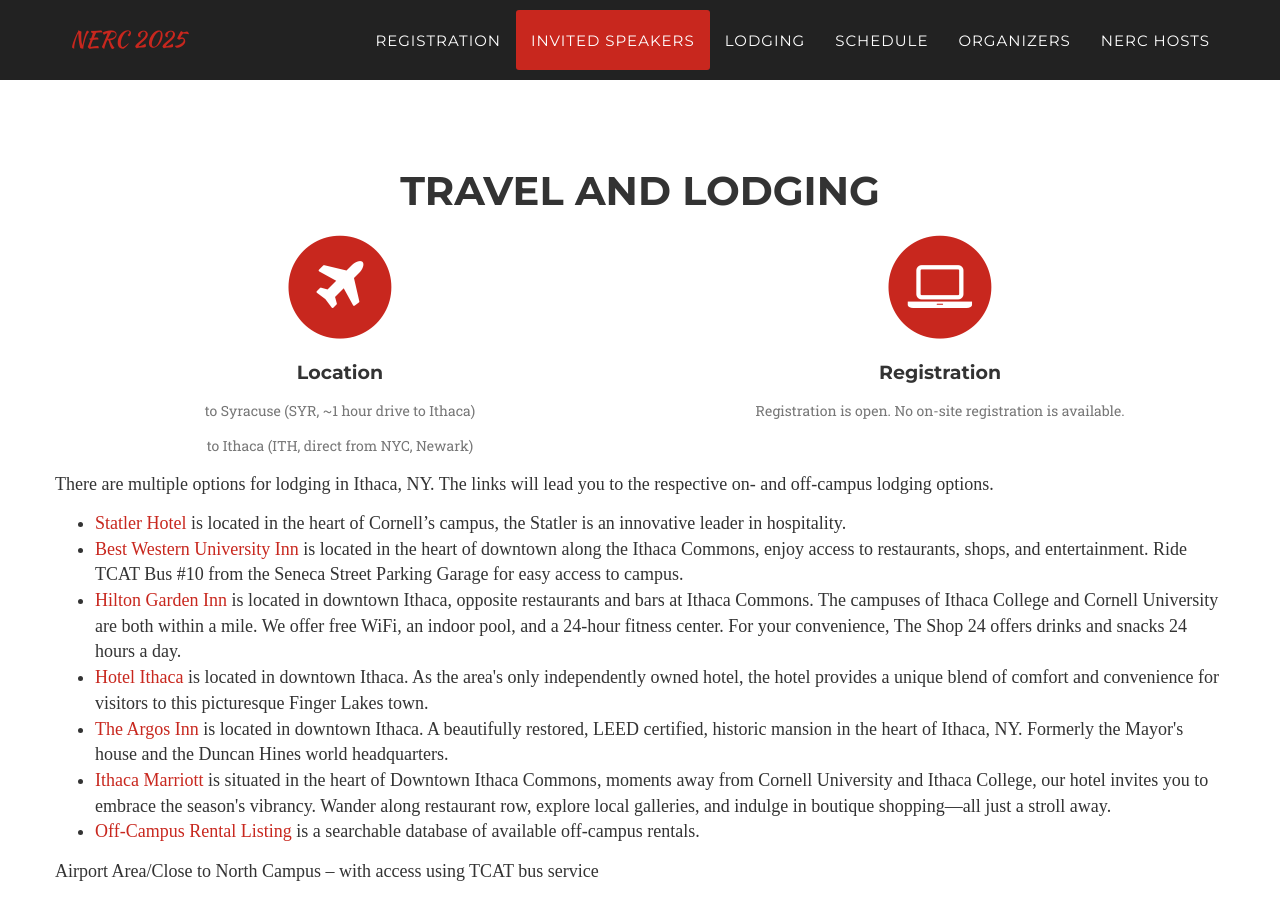
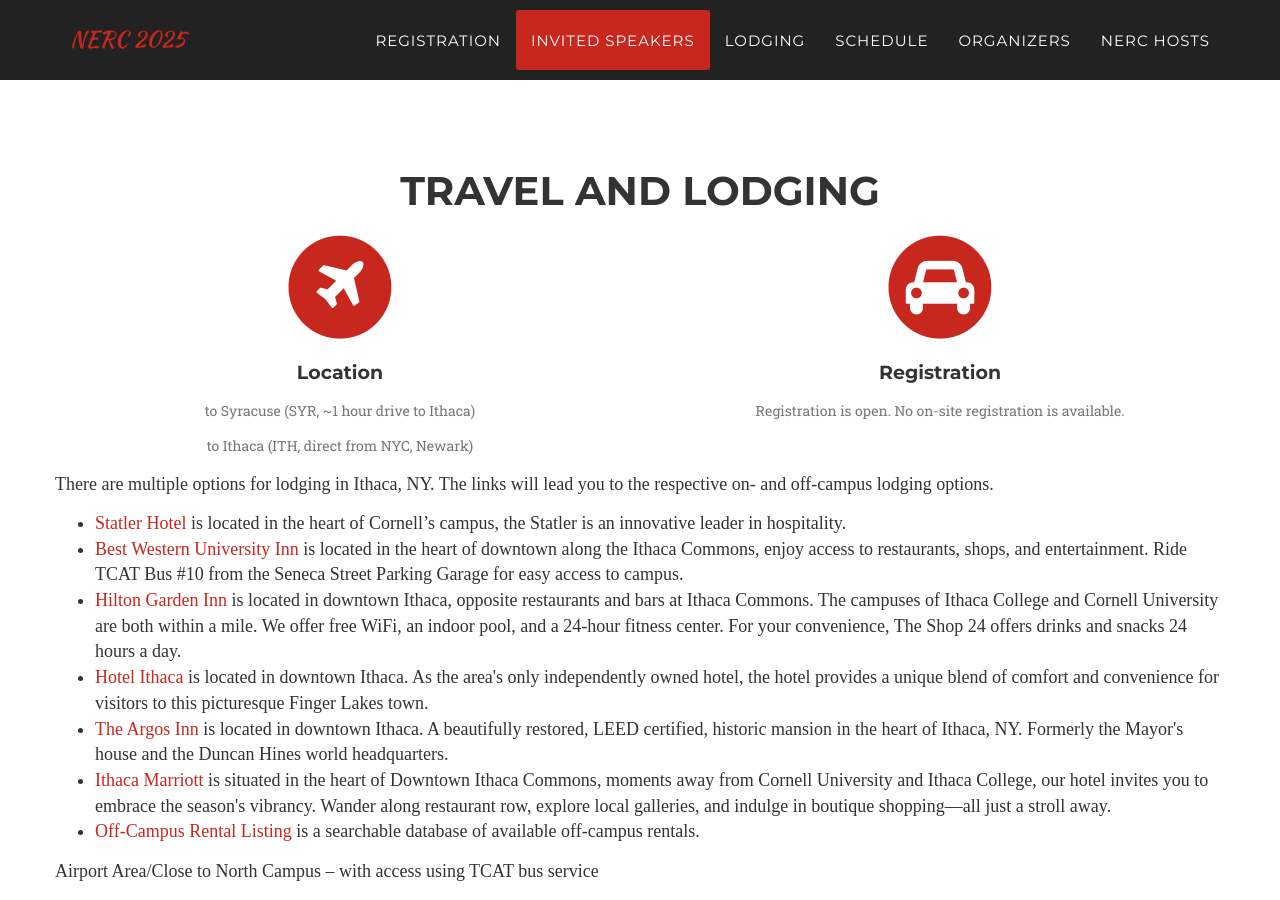
Before and after one commit to Cornell-Tech-AIRLab/cornell2025.nerc.io, a Jekyll site: the page built from index.html, in a window 1280 px wide and 900 px high, scrolled down 2634 px. Built offline with Jekyll 4.4.1, drawn with Linux system fonts in a browser that asks for light colours; some web fonts are replaced.

Commit message:
travel car icon

```diff
--- a/_includes/lodging.html
+++ b/_includes/lodging.html
@@ -10,7 +10,6 @@
                     <div class="col-md-6">
                         <span class="fa-stack fa-4x">
                             <i class="fa fa-circle fa-stack-2x text-primary"></i>
-                            <!-- <i class="fa fa-location-arrow fa-stack-1x fa-inverse"></i> -->
                             <i class="fa fa-plane fa-stack-1x fa-inverse"></i>
                         </span>
                         <h4 class="registration-heading">Location</h4>
@@ -20,7 +19,7 @@
                     <div class="col-md-6">
                         <span class="fa-stack fa-4x">
                             <i class="fa fa-circle fa-stack-2x text-primary"></i>
-                            <i class="fa fa-laptop fa-stack-1x fa-inverse"></i>
+                            <i class="fa fa-car fa-stack-1x fa-inverse"></i>
                         </span>
                         <h4 class="registration-heading">Registration</h4>
                         <p class="text-muted">Registration is open. No on-site registration is available.</p>
```
